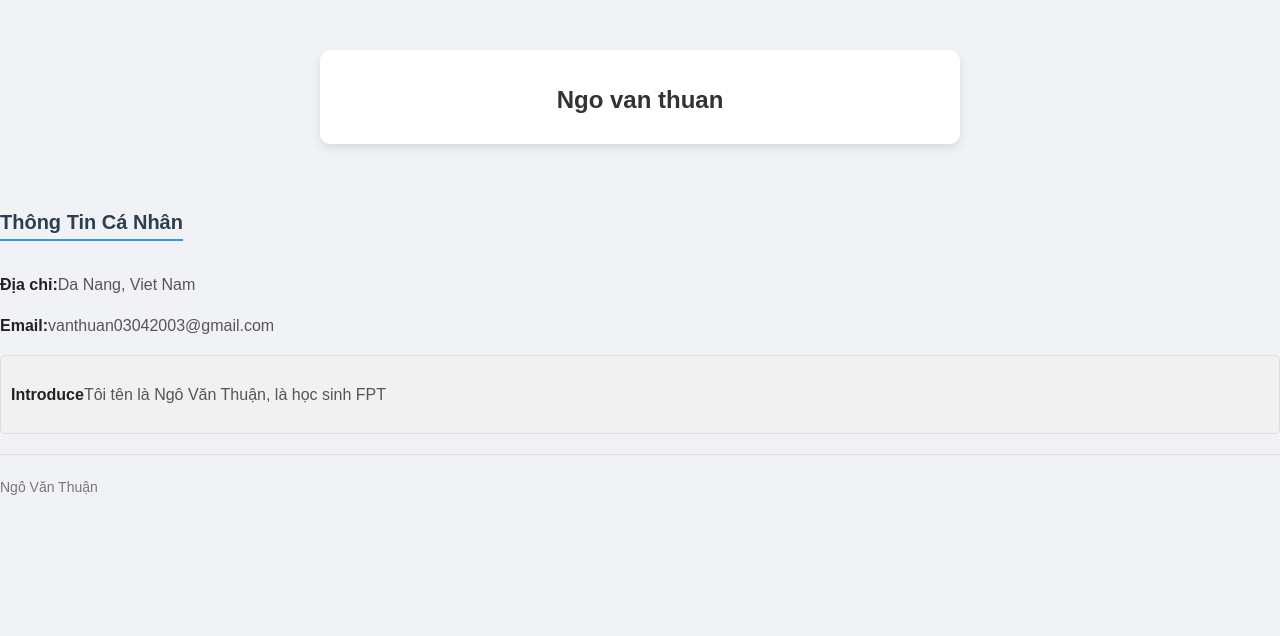
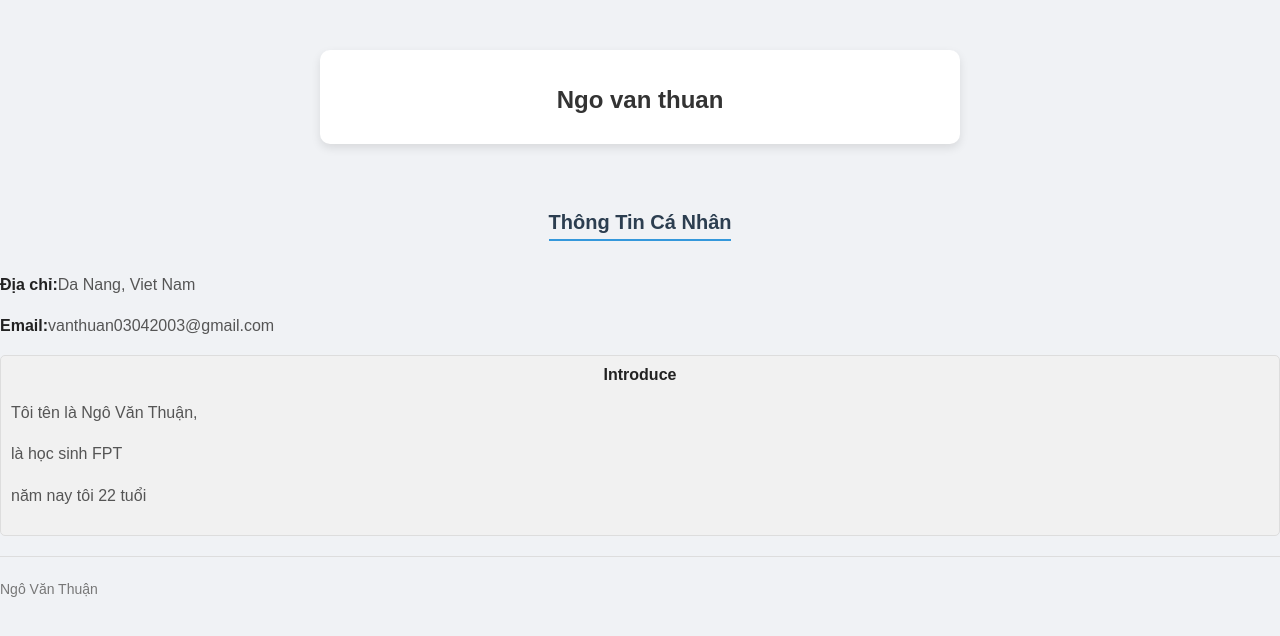
Before and after one commit to thuanngo-dn/practise-reactjs, a plain HTML site: page index.html in a window 1280 px wide. Drawn offline with Linux system fonts and the light colour scheme.

Commit message:
feature: feature edit introduce

```diff
--- a/index.css
+++ b/index.css
@@ -1,4 +1,4 @@
-/* Thiết lập cơ bản */
+
 body {
     font-family: 'Arial', sans-serif;
     margin: 0;
@@ -7,7 +7,6 @@ body {
     color: #333;
 }
 
-/* Container chính */
 .profile-container {
     max-width: 600px;
     margin: 50px auto;
@@ -18,7 +17,6 @@ body {
     text-align: center;
 }
 
-/* Tiêu đề */
 .profile-name {
     font-size: 24px;
     font-weight: bold;
@@ -26,7 +24,6 @@ body {
     margin-bottom: 10px;
 }
 
-/* Ảnh đại diện */
 .profile-avatar {
     width: 120px;
     height: 120px;
@@ -35,9 +32,8 @@ body {
     margin-bottom: 15px;
 }
 
-/* Thông tin cá nhân */
 .profile-content {
-    text-align: left;
+    text-align: center;
     margin-top: 20px;
 }
 
@@ -70,7 +66,6 @@ body {
     color: #222;
 }
 
-/* Footer */
 .profile-footer {
     margin-top: 20px;
     font-size: 14px;
--- a/index.html
+++ b/index.html
@@ -16,7 +16,10 @@
             <p><strong>Địa chỉ:</strong> Da Nang, Viet Nam</p>
             <p><strong>Email:</strong> vanthuan03042003@gmail.com</p>
             <div class="profile-introduce">
-                <p><strong>Introduce</strong> Tôi tên là Ngô Văn Thuận, là học sinh FPT</p>
+                <strong>Introduce</strong>
+                <p>Tôi tên là Ngô Văn Thuận,</p>
+                <p> là học sinh FPT</p>
+                <p> năm nay tôi 22 tuổi</p>
             </div>
         </div>
         <div class="profile-footer">
```
